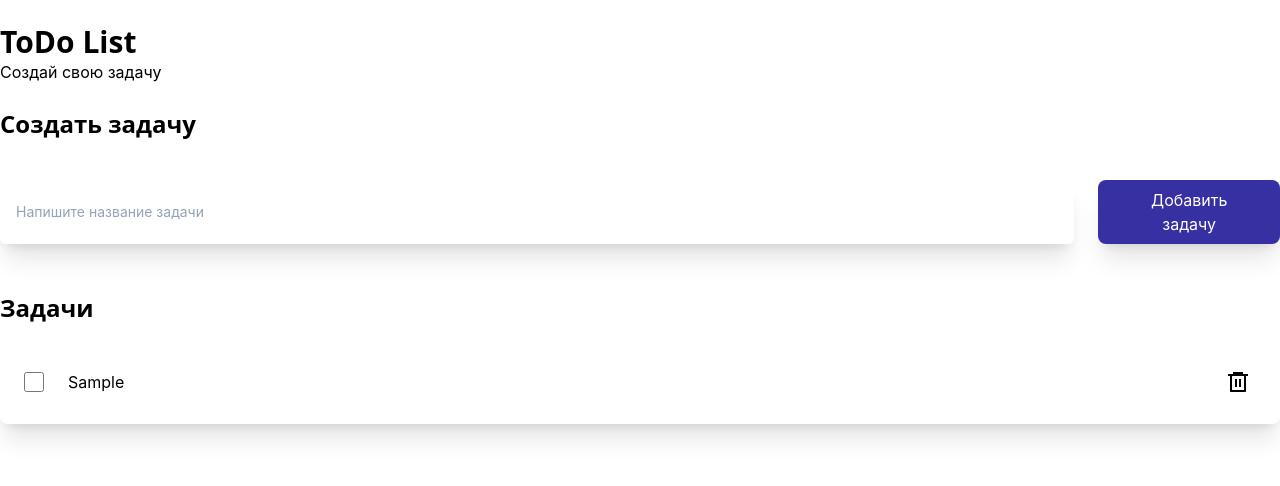
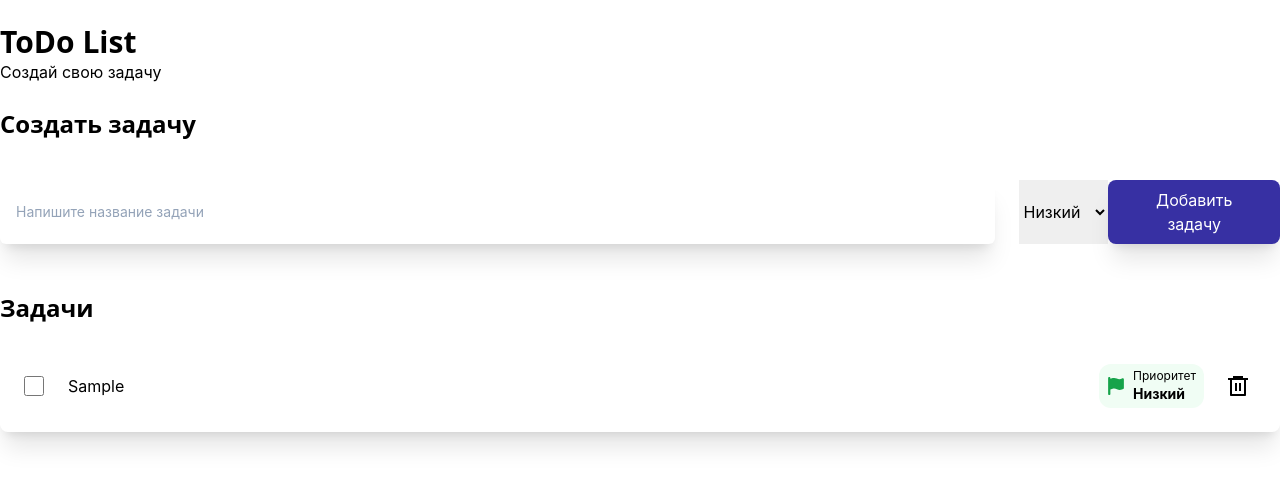
Before and after one commit to LiBond-bot/todoist, a React (Create React App) app: page / in a window 1280 px wide. Both pictures are taken after typing "Sample" into the empty fields and a click on the button "Добавить задачу". Shown: the top 486 px of the page. Built offline with nearby package versions, Linux system fonts and the light colour scheme.

Commit message:
- created priority for task

```diff
--- a/src/components/FormCreateToDo.tsx
+++ b/src/components/FormCreateToDo.tsx
@@ -7,15 +7,24 @@ export const FormCreateToDo = observer(() => {
 
     function sendTask(event: any) {
         event.preventDefault();
-        const value = event.target[0].value
-        if (value) CreateTask(value)
+        const NameTask = event.target[0].value;
+        const TaskPriority = event.target[1].value;
+
+        if (NameTask) CreateTask(NameTask, TaskPriority);
+
         event.target[0].value = '';
+        event.target[1].value = 'low';
     }
 
     return (
         <div className='py-6 flex'>
             <form className='flex w-full' onSubmit={sendTask}>
                 <input type="text" name="task" className="mr-6 shadow-xl px-4 py-4 bg-white  placeholder-slate-400 focus:outline-none focus:border-indigo-800 focus:ring-indigo-800 block w-full rounded-md sm:text-sm focus:ring-2" placeholder="Напишите название задачи" />
+                <select name="" id="" defaultValue="low">
+                    <option value="low">Низкий</option>
+                    <option value="middle">Средний</option>
+                    <option value="high">Высокий</option>
+                </select>
                 <button className="bg-indigo-800 px-6 py-2 rounded-lg shadow-xl w-52 text-white">Добавить задачу</button>
             </form>
         </div>
--- a/src/components/ToDoCard.tsx
+++ b/src/components/ToDoCard.tsx
@@ -2,14 +2,16 @@ import React, { FC } from 'react';
 import { observer } from "mobx-react-lite"
 import TaskStore from '../stores/TaskStore';
 import { RiDeleteBin6Line } from "react-icons/ri";
+import { FaFlag } from "react-icons/fa6";
 import { toJS } from 'mobx';
 import classNames from 'classnames';
 
 export const ToDoCard:FC<{
     name: string,
     id: string,
-    checked: boolean
-}> = observer(({ name, id, checked }) => {
+    checked: boolean,
+    priority: string
+}> = observer(({ name, id, checked, priority }) => {
 
     const { DeleteTask, CheckedTask, EditTask } = TaskStore;
 
@@ -30,15 +32,19 @@ export const ToDoCard:FC<{
             <div className={classNames(
                 'shadow-xl p-6 rounded-lg mb-6', {
                     'opacity-50': checked == true,
+                    // 'bg-green-50': priority == 'low',
+                    // 'bg-yellow-50': priority == 'middle',
+                    // 'bg-red-50': priority == 'high',
                 }
             )}>
                 <div className='flex flex-row justify-between items-center'>
                     <div className='flex flex-row'>
                         <input type="checkbox" name="checkbox-1" className="w-5 mr-6 cursor-pointer" onClick={onChecked} />
+
                         <input
                             type="text"
                             className={classNames(
-                                'focus-visible:outline-none', {
+                                'focus-visible:outline-none bg-transparent', {
                                     'line-through': checked == true,
                                 }
                             )}
@@ -46,7 +52,30 @@ export const ToDoCard:FC<{
                             onChange={TrackingValue}
                         />
                     </div>
-                    <div>
+                    <div className='flex flex-row items-center'>
+                        <div className={classNames(
+                            'flex flex-row items-center mr-4 px-2 py-1 rounded-xl', {
+                                'bg-green-50': priority == 'low',
+                                'bg-yellow-50': priority == 'middle',
+                                'bg-red-50': priority == 'high',
+                            }
+                        )}>
+                            <div className={classNames(
+                                'text-lg mr-2', {
+                                    'text-green-600': priority == 'low',
+                                    'text-amber-600': priority == 'middle',
+                                    'text-red-600': priority == 'high',
+                                }
+                            )}>
+                                <FaFlag />
+                            </div>
+                            <div>
+                                <div className='text-xs'>Приоритет</div>
+                                {priority == 'low' && <div className='text-sm font-bold'>Низкий</div>}
+                                {priority == 'middle' && <div className='text-sm font-bold'>Средний</div>}
+                                {priority == 'high' && <div className='text-sm font-bold'>Высокий</div>}
+                            </div>
+                        </div>
                         <div className="cursor-pointer text-2xl p-1.5 rounded-md hover:bg-indigo-50" onClick={onDelete}><RiDeleteBin6Line /></div>
                     </div>
                 </div>
--- a/src/css/output.css
+++ b/src/css/output.css
@@ -596,6 +596,14 @@ video {
   margin-right: 1.5rem;
 }
 
+.mr-2 {
+  margin-right: 0.5rem;
+}
+
+.mr-4 {
+  margin-right: 1rem;
+}
+
 .block {
   display: block;
 }
@@ -644,6 +652,10 @@ video {
   border-radius: 0.375rem;
 }
 
+.rounded-xl {
+  border-radius: 0.75rem;
+}
+
 .bg-indigo-800 {
   --tw-bg-opacity: 1;
   background-color: rgb(55 48 163 / var(--tw-bg-opacity));
@@ -652,6 +664,50 @@ video {
 .bg-white {
   --tw-bg-opacity: 1;
   background-color: rgb(255 255 255 / var(--tw-bg-opacity));
+}
+
+.bg-blue-200 {
+  --tw-bg-opacity: 1;
+  background-color: rgb(191 219 254 / var(--tw-bg-opacity));
+}
+
+.bg-blue-50 {
+  --tw-bg-opacity: 1;
+  background-color: rgb(239 246 255 / var(--tw-bg-opacity));
+}
+
+.bg-transparent {
+  background-color: transparent;
+}
+
+.bg-slate-200 {
+  --tw-bg-opacity: 1;
+  background-color: rgb(226 232 240 / var(--tw-bg-opacity));
+}
+
+.bg-slate-50 {
+  --tw-bg-opacity: 1;
+  background-color: rgb(248 250 252 / var(--tw-bg-opacity));
+}
+
+.bg-lime-50 {
+  --tw-bg-opacity: 1;
+  background-color: rgb(247 254 231 / var(--tw-bg-opacity));
+}
+
+.bg-green-50 {
+  --tw-bg-opacity: 1;
+  background-color: rgb(240 253 244 / var(--tw-bg-opacity));
+}
+
+.bg-yellow-50 {
+  --tw-bg-opacity: 1;
+  background-color: rgb(254 252 232 / var(--tw-bg-opacity));
+}
+
+.bg-red-50 {
+  --tw-bg-opacity: 1;
+  background-color: rgb(254 242 242 / var(--tw-bg-opacity));
 }
 
 .p-1 {
@@ -664,6 +720,10 @@ video {
 
 .p-6 {
   padding: 1.5rem;
+}
+
+.p-2 {
+  padding: 0.5rem;
 }
 
 .px-4 {
@@ -691,6 +751,16 @@ video {
   padding-bottom: 1.5rem;
 }
 
+.px-2 {
+  padding-left: 0.5rem;
+  padding-right: 0.5rem;
+}
+
+.py-1 {
+  padding-top: 0.25rem;
+  padding-bottom: 0.25rem;
+}
+
 .pb-4 {
   padding-bottom: 1rem;
 }
@@ -713,6 +783,21 @@ video {
   line-height: 2.25rem;
 }
 
+.text-lg {
+  font-size: 1.125rem;
+  line-height: 1.75rem;
+}
+
+.text-sm {
+  font-size: 0.875rem;
+  line-height: 1.25rem;
+}
+
+.text-xs {
+  font-size: 0.75rem;
+  line-height: 1rem;
+}
+
 .font-bold {
   font-weight: 700;
 }
@@ -720,6 +805,36 @@ video {
 .text-white {
   --tw-text-opacity: 1;
   color: rgb(255 255 255 / var(--tw-text-opacity));
+}
+
+.text-amber-600 {
+  --tw-text-opacity: 1;
+  color: rgb(217 119 6 / var(--tw-text-opacity));
+}
+
+.text-amber-500 {
+  --tw-text-opacity: 1;
+  color: rgb(245 158 11 / var(--tw-text-opacity));
+}
+
+.text-green-500 {
+  --tw-text-opacity: 1;
+  color: rgb(34 197 94 / var(--tw-text-opacity));
+}
+
+.text-red-500 {
+  --tw-text-opacity: 1;
+  color: rgb(239 68 68 / var(--tw-text-opacity));
+}
+
+.text-green-600 {
+  --tw-text-opacity: 1;
+  color: rgb(22 163 74 / var(--tw-text-opacity));
+}
+
+.text-red-600 {
+  --tw-text-opacity: 1;
+  color: rgb(220 38 38 / var(--tw-text-opacity));
 }
 
 .line-through {
--- a/src/sections/SectionCards.tsx
+++ b/src/sections/SectionCards.tsx
@@ -15,7 +15,7 @@ const Tasks:FC<{tasks:TaskType[]}> = observer(({tasks}) => {
     return <>
         <h1 className='font-sans text-2xl font-bold pb-4'>Задачи</h1>
         {tasks.map((el, i) =>
-            <ToDoCard key={el.id} id={el.id} name={el.name} checked={el.checked} />
+            <ToDoCard key={el.id} id={el.id} name={el.name} checked={el.checked} priority={el.priority} />
         )}
     </>
 })
--- a/src/stores/TaskStore.tsx
+++ b/src/stores/TaskStore.tsx
@@ -1,7 +1,7 @@
 import { makeAutoObservable } from "mobx";
 import { v4 as uuidv4 } from "uuid"
 
-export type TaskType = { id: string; name: string, editor: boolean, checked: boolean }
+export type TaskType = { id: string; name: string, priority: string, editor: boolean, checked: boolean }
 
 class TaskStore {
     tasks: TaskType[] = [];
@@ -10,8 +10,8 @@ class TaskStore {
         makeAutoObservable(this, {}, { autoBind: true })
     }
 
-    CreateTask = (name: TaskType["name"]) => {
-        this.tasks.push({ 'id': uuidv4(), 'name': name, editor: false, checked: false })
+    CreateTask = (name: TaskType["name"], priority:TaskType["priority"]) => {
+        this.tasks.push({ 'id': uuidv4(), 'name': name, 'priority': priority, editor: false, checked: false })
     }
 
     DeleteTask = (id: TaskType["id"]) => {
```
